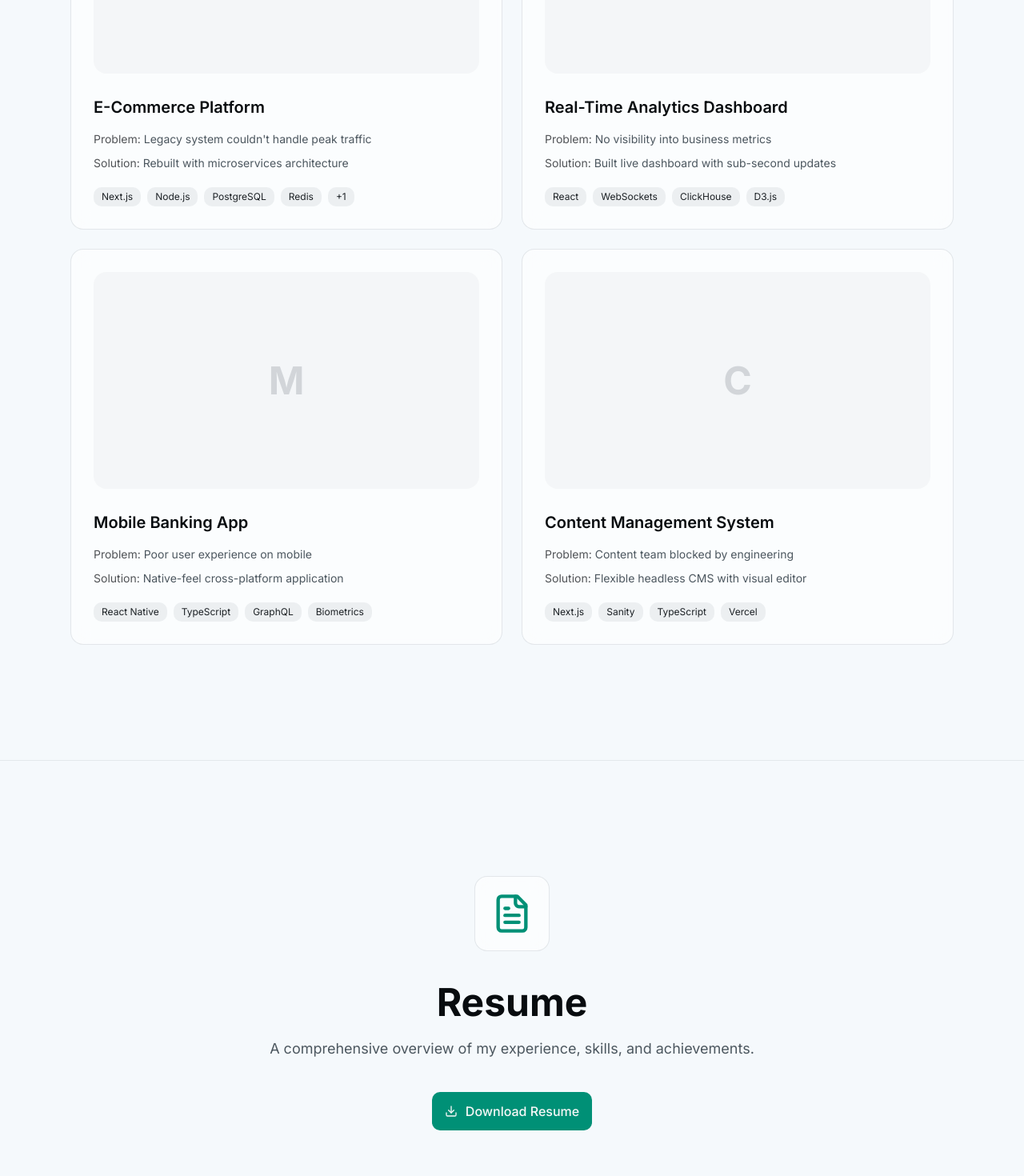
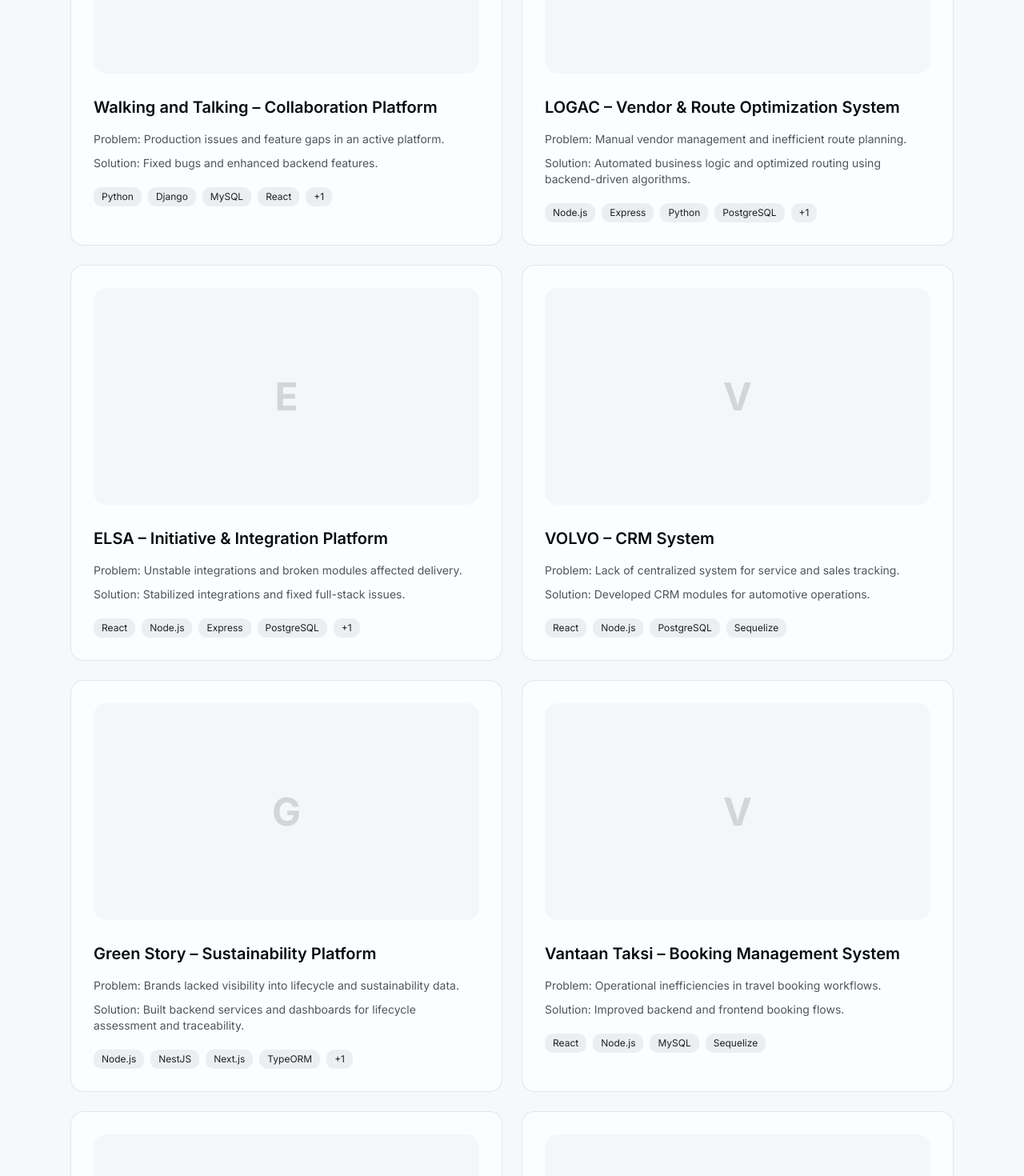
Before and after one commit to mohammednadeem772/nadeem-portfolio, a Next.js app: page / in a window 1280 px wide. Shown: the part 5200-6670 px from the top of the page at 80% size. Built offline with nearby package versions, Linux system fonts and the light colour scheme.

Commit message:
fix: project update

```diff
--- a/components/projects-section.tsx
+++ b/components/projects-section.tsx
@@ -4,40 +4,115 @@ import { useState } from "react"
 import { X } from "lucide-react"
 import { motion, AnimatePresence } from "framer-motion"
 
+
 const projects = [
   {
-    title: "E-Commerce Platform",
-    problem: "Legacy system couldn't handle peak traffic",
-    solution: "Rebuilt with microservices architecture",
-    tech: ["Next.js", "Node.js", "PostgreSQL", "Redis", "AWS"],
+    title: "Walking and Talking – Collaboration Platform",
+    problem: "Production issues and feature gaps in an active platform.",
+    solution: "Fixed bugs and enhanced backend features.",
+    tech: ["Python", "Django", "MySQL", "React", "Ionic"],
     details:
-      "Designed and implemented a scalable e-commerce platform handling 100k+ daily active users. Implemented real-time inventory management and optimized checkout flow reducing cart abandonment by 30%.",
+      "Worked on Django-based backend to fix production issues and add new features for an organization culture and collaboration platform.",
   },
   {
-    title: "Real-Time Analytics Dashboard",
-    problem: "No visibility into business metrics",
-    solution: "Built live dashboard with sub-second updates",
-    tech: ["React", "WebSockets", "ClickHouse", "D3.js"],
+    title: "LOGAC – Vendor & Route Optimization System",
+    problem: "Manual vendor management and inefficient route planning.",
+    solution:
+      "Automated business logic and optimized routing using backend-driven algorithms.",
+    tech: ["Node.js", "Express", "Python", "PostgreSQL", "Sequelize"],
     details:
-      "Created a real-time analytics platform processing millions of events daily. Implemented efficient data pipelines and visualization components for executive decision-making.",
+      "Created business algorithms using Python and built REST APIs with Express.js. Managed complex data models via Sequelize ORM for vendor and logistics optimization.",
   },
   {
-    title: "Mobile Banking App",
-    problem: "Poor user experience on mobile",
-    solution: "Native-feel cross-platform application",
-    tech: ["React Native", "TypeScript", "GraphQL", "Biometrics"],
+    title: "ELSA – Initiative & Integration Platform",
+    problem: "Unstable integrations and broken modules affected delivery.",
+    solution: "Stabilized integrations and fixed full-stack issues.",
+    tech: ["React", "Node.js", "Express", "PostgreSQL", "Sequelize"],
     details:
-      "Developed a secure mobile banking application with biometric authentication, real-time transactions, and offline support. Achieved 4.8+ star rating on app stores.",
+      "Resolved full-stack issues in integrations and initiatives modules, improving API stability, frontend reliability, and overall system consistency.",
   },
   {
-    title: "Content Management System",
-    problem: "Content team blocked by engineering",
-    solution: "Flexible headless CMS with visual editor",
-    tech: ["Next.js", "Sanity", "TypeScript", "Vercel"],
+    title: "VOLVO – CRM System",
+    problem: "Lack of centralized system for service and sales tracking.",
+    solution: "Developed CRM modules for automotive operations.",
+    tech: ["React", "Node.js", "PostgreSQL", "Sequelize"],
     details:
-      "Built a headless CMS enabling content teams to publish independently. Reduced content deployment time from days to minutes while maintaining brand consistency.",
+      "Led CRM development for tracking automotive service and sales operations, focusing on modular architecture and data consistency.",
   },
-]
+  {
+    title: "Green Story – Sustainability Platform",
+    problem: "Brands lacked visibility into lifecycle and sustainability data.",
+    solution:
+      "Built backend services and dashboards for lifecycle assessment and traceability.",
+    tech: ["Node.js", "NestJS", "Next.js", "TypeORM", "PostgreSQL"],
+    details:
+      "Worked on sustainability-focused tools for lifecycle assessments and supply-chain transparency. Developed APIs, data models, dashboards, and integrated third-party services for enterprise clients.",
+  },
+  {
+    title: "Vantaan Taksi – Booking Management System",
+    problem: "Operational inefficiencies in travel booking workflows.",
+    solution: "Improved backend and frontend booking flows.",
+    tech: ["React", "Node.js", "MySQL", "Sequelize"],
+    details:
+      "Improved booking and management services by enhancing backend APIs and frontend workflows.",
+  },
+  {
+    title: "HSDS – Education Management System",
+    problem: "Manual handling of course and student data.",
+    solution: "Built backend and frontend modules for data management.",
+    tech: ["React", "Node.js"],
+    details:
+      "Designed and implemented backend and frontend modules for managing course and student data.",
+  },
+  {
+    title: "Dizpatch – Travel Booking Mobile App",
+    problem: "Need for real-time updates in mobile travel bookings.",
+    solution: "Built real-time UI and booking features.",
+    tech: ["React Native"],
+    details:
+      "Developed mobile UI and real-time booking features using React Native and Firebase.",
+  },
+  {
+    title: "Cyber Friend – Privacy-Focused App",
+    problem: "Users needed a secure and privacy-focused mobile application.",
+    solution: "Built secure mobile features with real-time backend.",
+    tech: ["Flutter"],
+    details:
+      "Developed a secure and privacy-focused mobile application using Flutter and Firebase.",
+  },
+  {
+    title: "Gold Bank – Fintech & E-commerce Platform",
+    problem: "Need for a modern e-commerce and banking-style frontend.",
+    solution: "Built dynamic frontend and backend services.",
+    tech: ["React", "Next.js", "Node.js"],
+    details:
+      "Worked on e-commerce backend services and dynamic frontend for a fintech-style web platform.",
+  },
+  {
+    title: "Ahmedia Restaurant – Food Ordering System",
+    problem: "No unified system for food ordering across mobile and web.",
+    solution: "Built end-to-end food ordering platform.",
+    tech: ["Node.js", "Flutter", "React", "MySQL"],
+    details:
+      "Developed a food ordering system for both mobile and web, including backend APIs and user-facing interfaces.",
+  },
+  {
+    title: "HMIS – Pilgrimage Management System",
+    problem: "Manual handling of pilgrimage logistics and bookings.",
+    solution: "Digitized booking and logistics workflows.",
+    tech: ["PHP", "CodeIgniter", "MySQL"],
+    details:
+      "Managed pilgrimage logistics, booking modules, and backend workflows for operational efficiency.",
+  },
+  {
+    title: "POS+ – Billing & Inventory System",
+    problem: "Manual billing and inventory tracking.",
+    solution: "Built POS system with inventory and payments.",
+    tech: ["PHP", "CodeIgniter", "MySQL"],
+    details:
+      "Developed a billing, inventory, and payment management system for business operations.",
+  },
+];
 
 const containerVariants = {
   hidden: { opacity: 0 },
```
